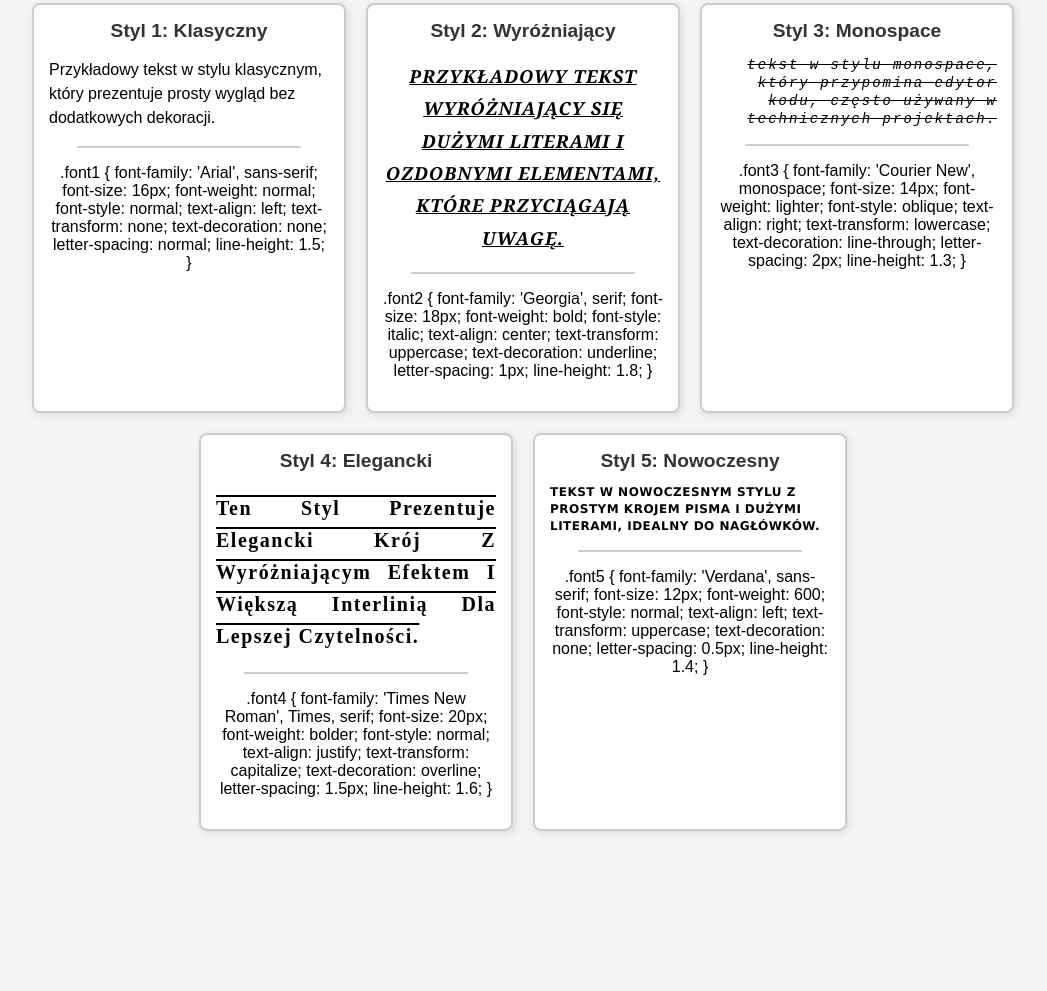
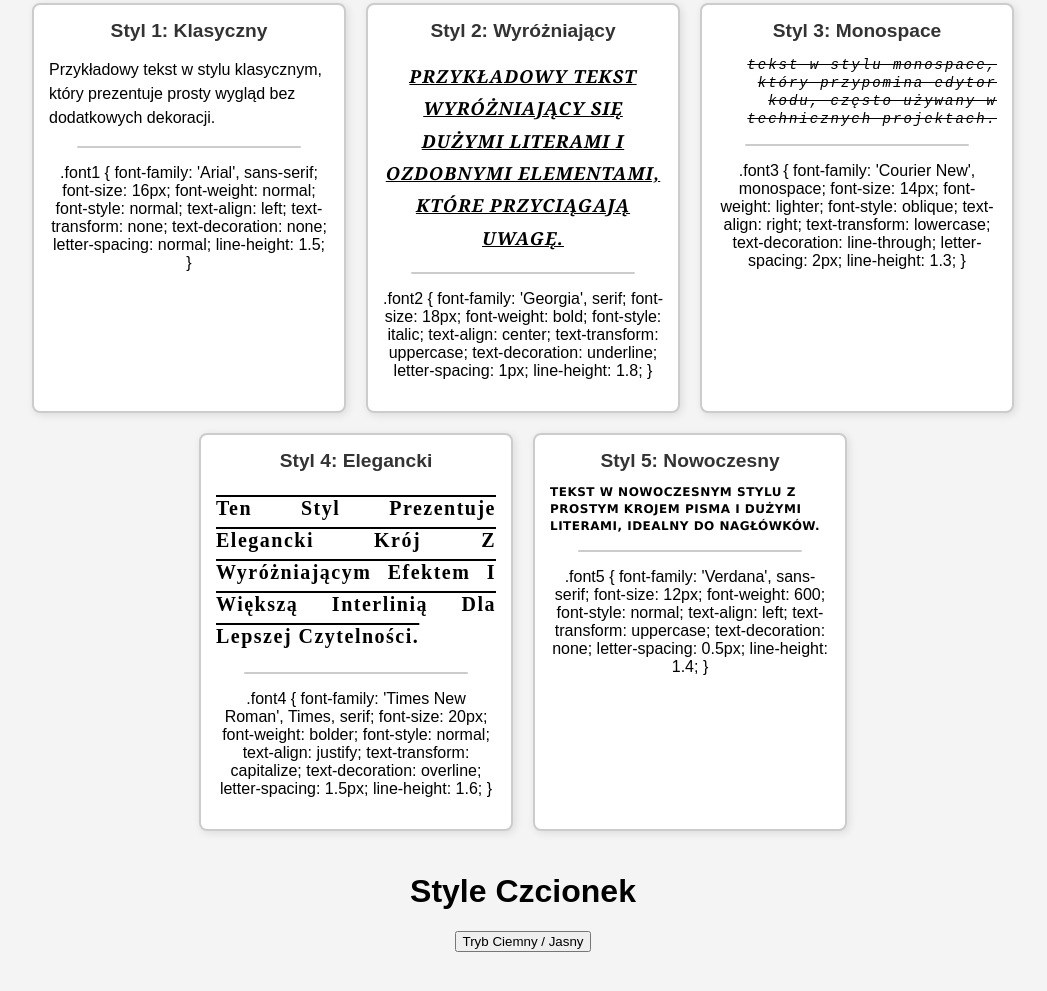
Before and after one commit to Tapoch4k/14.11.2024, a plain HTML site: page index.html in a window 1280 px wide. Shown: the part 117-1108 px from the top of the page, without its empty margins (117-1164 px from the left). Before the commit the page ends 988 px from the top, so only its background shows below. Drawn offline with Linux system fonts and the light colour scheme.

Commit message:
Update index.html

```diff
--- a/index.html
+++ b/index.html
@@ -94,5 +94,25 @@
             }</p>
         </div>
     </div>
+    <h1>Style Czcionek</h1>
+<button onclick="toggleDarkMode()" class="toggle-button">Tryb Ciemny / Jasny</button>
+<div class="font-container">
+    <!-- Pozostałe elementy HTML -->
+</div>
+
+<script>
+    function toggleDarkMode() {
+        const body = document.body;
+        body.classList.toggle('dark-mode');
+
+        // Zmieniamy tekst przycisku na podstawie trybu
+        const button = document.querySelector('.toggle-button');
+        if (body.classList.contains('dark-mode')) {
+            button.textContent = 'Tryb Jasny';
+        } else {
+            button.textContent = 'Tryb Ciemny';
+        }
+    }
+</script>
 </body>
 </html>
```
